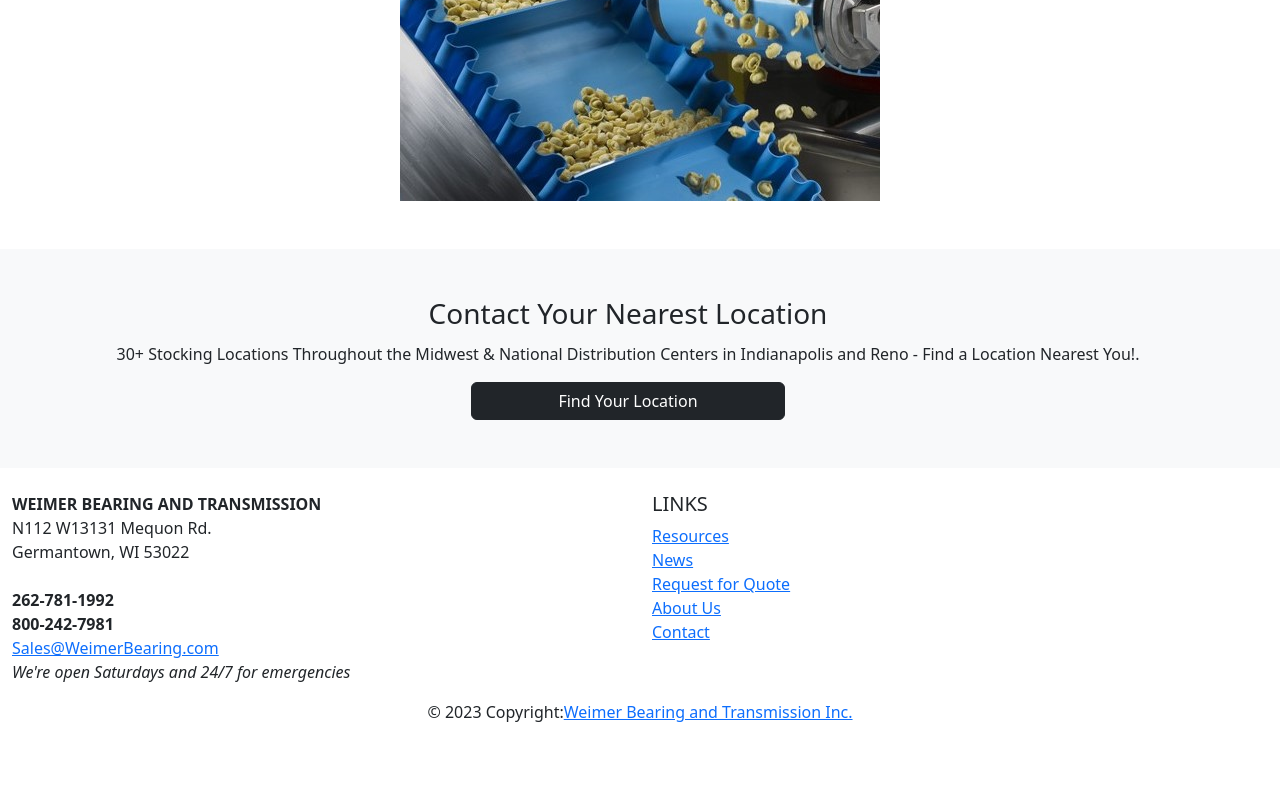
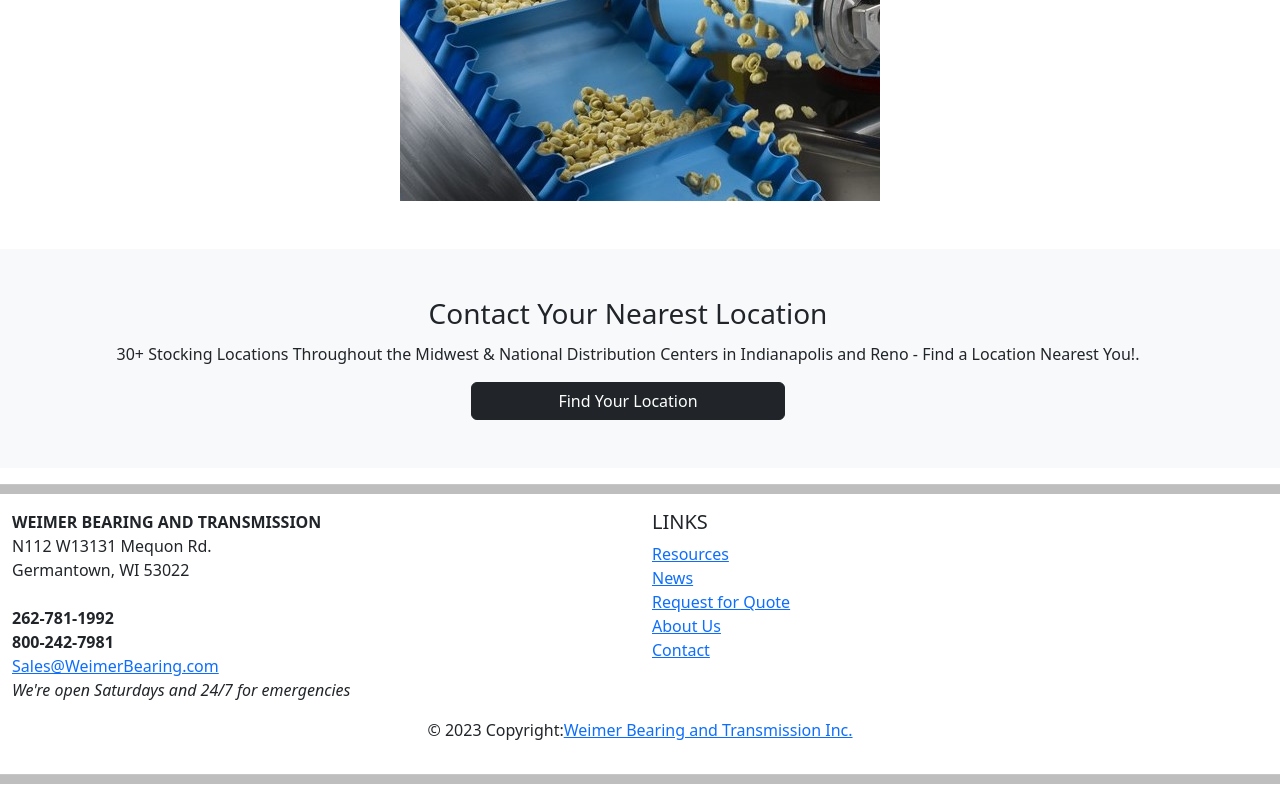
Before and after one commit to jacobjc2/branch-template, a React (Create React App) app: page / in a window 1280 px wide. Shown: the part 3478-4278 px from the top of the page. Before the commit the page ends 4218 px from the top, so only its background shows below. Built offline with nearby package versions, Linux system fonts and the light colour scheme.

Commit message:
Updated footer formatting

```diff
--- a/src/App.js
+++ b/src/App.js
@@ -26,8 +26,8 @@ function App() {
             <Route path='contact' element={<ContactPage/>}/>
             <Route path='about' element={<AboutPage/>}/>
           </Routes>
-          <Footer/>
-        </Router>
+        <Footer/>
+      </Router>
     </div>
   );
 }
--- a/src/components/Footer.js
+++ b/src/components/Footer.js
@@ -3,7 +3,8 @@ import React from "react";
 export const Footer = () => {
 
     return (
-        <footer className="page-footer font-small blue pt-4">
+        <footer className="page-footer font-small blue">
+            <hr style={{height :"10px", backgroundColor: "#000"}}></hr>
             <div className="container-fluid text-center text-md-left">
                 <div className="row">
                     <div className="col-md-6 mt-md-0 mt-3 align text-start">
@@ -21,11 +22,11 @@ export const Footer = () => {
                     <div className="col-md-3 mb-md-0 mb-3 text-start">
                         <h5 className="text-uppercase">Links</h5>
                         <ul className="list-unstyled text-start">
-                            <li><a href="/">Resources</a></li>
-                            <li><a href="/">News</a></li>
-                            <li><a href="/">Request for Quote</a></li>
-                            <li><a href="/">About Us</a></li>
-                            <li><a href="/contactus">Contact</a></li>
+                            <li><a href="/resources">Resources</a></li>
+                            <li><a href="/news">News</a></li>
+                            <li><a href="/rfq">Request for Quote</a></li>
+                            <li><a href="/about">About Us</a></li>
+                            <li><a href="/contact">Contact</a></li>
                         </ul>
                     </div>
                 </div>
@@ -34,7 +35,7 @@ export const Footer = () => {
             <div className="footer-copyright text-center py-3">© 2023 Copyright:
                 <a href="https://weimerbearing.com/">Weimer Bearing and Transmission Inc.</a>
             </div>
-
+            <hr style={{height :"10px", backgroundColor: "#000"}}></hr>
         </footer>
     );
 }
--- a/src/pages/contact/ContactPage.js
+++ b/src/pages/contact/ContactPage.js
@@ -1,6 +1,5 @@
 import React from "react";
 import { Container, Row, Col } from "react-bootstrap";
-import Card from 'react-bootstrap/Card';
 
 
 export const ContactPage = () => {
--- a/src/pages/industries/IndustriesPage.js
+++ b/src/pages/industries/IndustriesPage.js
@@ -1,5 +1,5 @@
 import React from "react";
-import { Container, Row, Col } from "react-bootstrap";
+import { Container, Row } from "react-bootstrap";
 import Card from 'react-bootstrap/Card';
 import BearingsProduct from '../../assets/ProductCategories/BearingsProduct.png';
 
--- a/src/pages/manufacturers/ManufacturersPage.js
+++ b/src/pages/manufacturers/ManufacturersPage.js
@@ -1,5 +1,5 @@
 import React, { useState, useEffect } from 'react';
-import { Container, Row, Col } from "react-bootstrap";
+import { Container, Row } from "react-bootstrap";
 
 
 export const ManufacturersPage = () => {
```
